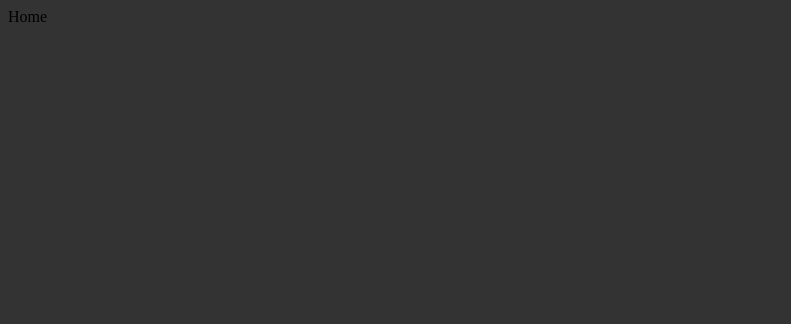
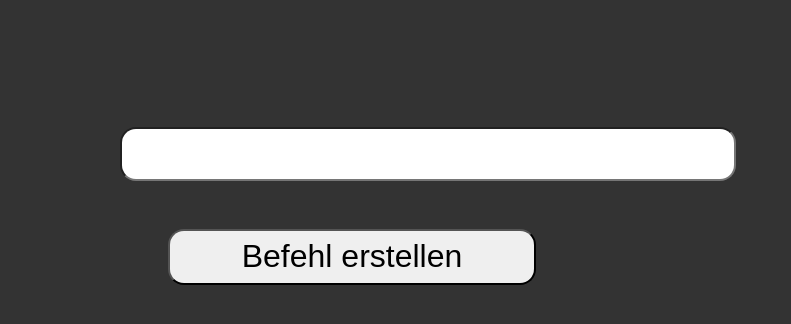
Before and after one commit to AliAshooriyoon/todoList, a React (Vite) app: page / in a window 1280 px wide. Shown: the top 324 px of the page, without its empty margins (0-791 px from the left). Built offline with nearby package versions, Linux system fonts and the light colour scheme.

Commit message:
send tasks into supabase

```diff
--- a/src/components/pages/Header/Header.jsx
+++ b/src/components/pages/Header/Header.jsx
@@ -2,7 +2,7 @@ import "./Header.css";
 const Header = () => {
   return (
     <>
-      <div className="header">Header</div>
+      <div className="header"></div>
     </>
   );
 };
--- a/src/components/pages/Home/Home.css
+++ b/src/components/pages/Home/Home.css
@@ -1,3 +1,21 @@
 .app {
   background-color: #333;
+  padding: 7rem;
+  font-size: 3rem;
 }
+input {
+  width: 38rem;
+  height: 3rem;
+  font-size: 2rem;
+  outline: none;
+  border-radius: 1rem;
+  text-indent: 1rem;
+}
+button {
+  width: 23rem;
+  height: 3.5rem;
+  margin: 3rem;
+  font-size: 2rem;
+  border-radius: 1rem;
+  cursor: pointer;
+}
--- a/src/components/pages/Home/Home.jsx
+++ b/src/components/pages/Home/Home.jsx
@@ -1,17 +1,52 @@
 import { useState } from "react";
 import "./Home.css";
-import supabase from "../../../../supabase";
+import { useRef } from "react";
+import supabase from "../../../supabase-client";
+import { useEffect } from "react";
+
 const Home = () => {
+  //disable_eslint_next_line
   const [usr, setUsr] = useState(true);
+  //disable_eslint_next_line
+  const [toDoList, setToDoList] = useState([]);
+  //disable_eslint_next_line
+  const [newTask, setNewTask] = useState("");
+  //disable_eslint_next_line
   const [isLoading, setIsLoading] = useState(true);
-  const addUser = async () => {
-    const { data: user, error } = await supabase.auth.getUser();
-    console.log(user, error);
+  const valueItem = useRef();
+
+  const addTaskToHook = () => {
+    setNewTask(valueItem.current.value);
   };
-  addUser();
+
+  useEffect(() => {
+    console.log(toDoList);
+    const addTask = async () => {
+      console.log(newTask);
+      const objNewTask = {
+        name: newTask,
+        isCompleted: false,
+      };
+      if (newTask) {
+        const { data, error } = await supabase
+          .from("ToDoList")
+          .insert(objNewTask)
+          .single();
+        error ? console.log("Error", error) : toDoList.push(data);
+      }
+    };
+    addTask();
+  }, [newTask]);
+
   return (
     <>
-      <div className="home">Home</div>
+      <div className="home">
+        <input type="text" name="" ref={valueItem} />
+        <button type="button" onClick={addTaskToHook}>
+          Befehl erstellen
+        </button>
+        <div className="result_Box"></div>
+      </div>
     </>
   );
 };
--- /dev/null
+++ b/src/supabase-client.js
@@ -0,0 +1,7 @@
+import { createClient } from "@supabase/supabase-js";
+
+const supabaseUrl = import.meta.env.VITE_SUPABASE_URL;
+const supabaseKey = import.meta.env.VITE_SUPABASE_KEY;
+// const supabaseKey = process.env.SUPABASE_KEY;
+const supabase = createClient(supabaseUrl, supabaseKey);
+export default supabase;
--- a/supabase.js
+++ /dev/null
@@ -1,8 +0,0 @@
-import { createClient } from "@supabase/supabase-js";
-
-const supabaseUrl = "https://tojpwzlimkevhcvajtgr.supabase.co";
-const supabaseKey =
-  "eyJhbGciOiJIUzI1NiIsInR5cCI6IkpXVCJ9.eyJpc3MiOiJzdXBhYmFzZSIsInJlZiI6InRvanB3emxpbWtldmhjdmFqdGdyIiwicm9sZSI6ImFub24iLCJpYXQiOjE3NDM1ODY4MzUsImV4cCI6MjA1OTE2MjgzNX0.Mv2O7UWfnif738509BaGRrTUQPDd0LV6r0pcYPCx-cs";
-// const supabaseKey = process.env.SUPABASE_KEY;
-const supabase = createClient(supabaseUrl, supabaseKey);
-export default supabase;
```
Also changed, not shown: 1 other file (tests, documents, lock files or other folders).
